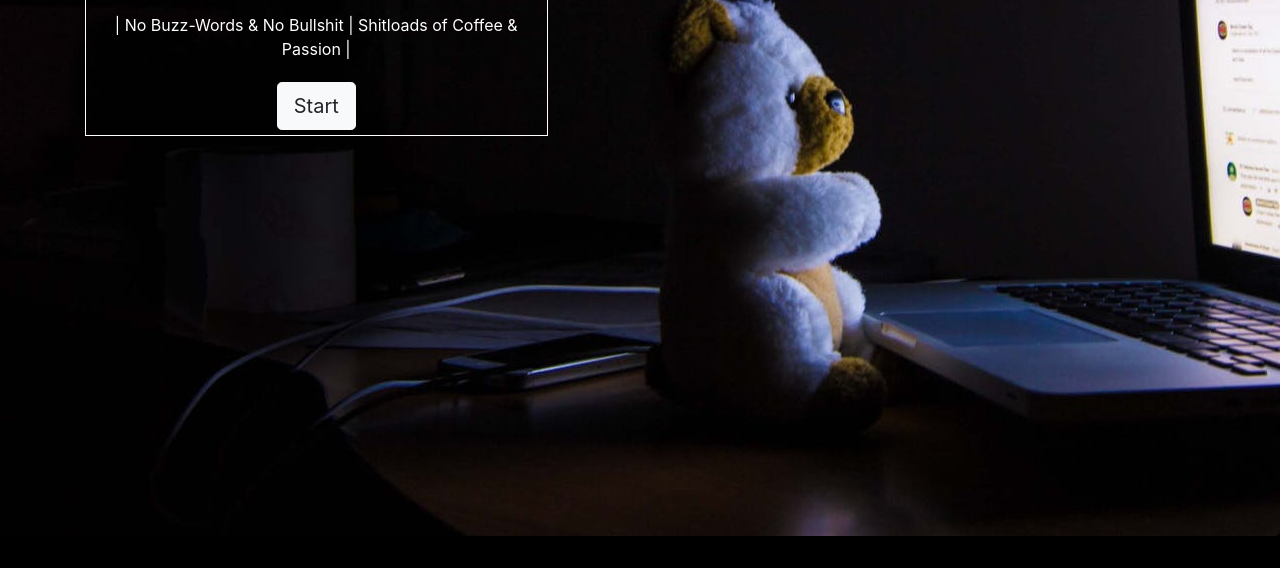
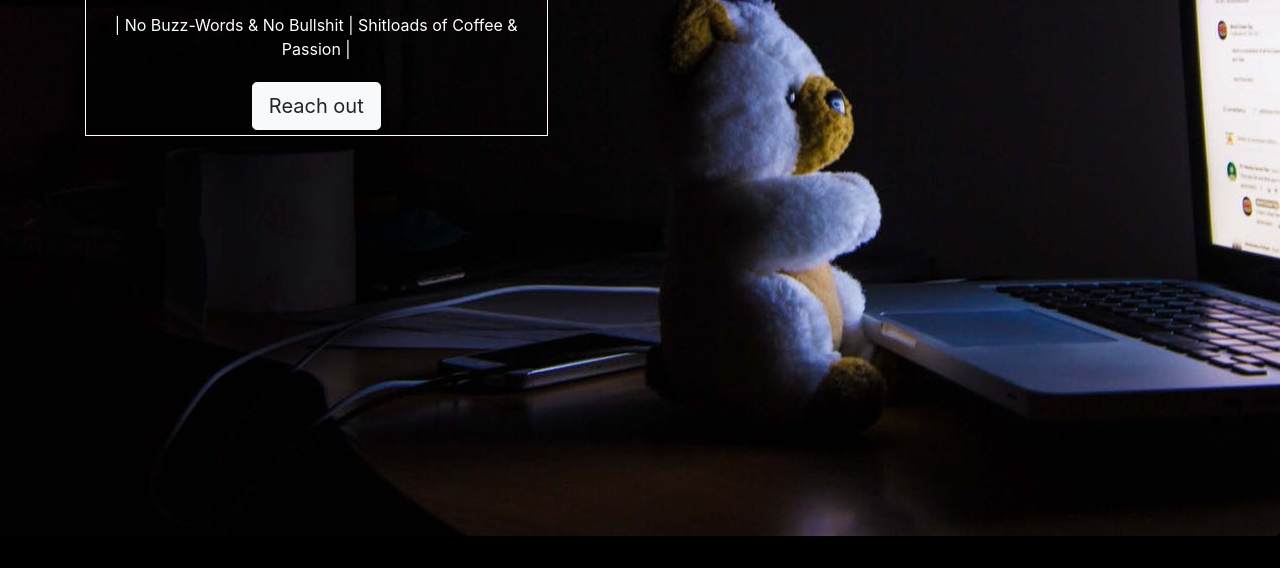
Before and after one commit to SebastianNagl/frontend-learning, a plain HTML site: page CS50/project0/index.html in a window 1280 px wide. Shown: the part 264-832 px from the top of the page. Drawn offline with nearby package versions, Linux system fonts and the light colour scheme.

Commit message:
contact v2

```diff
--- a/CS50/project0/index.html
+++ b/CS50/project0/index.html
@@ -72,7 +72,7 @@
                     <h1 class="display-4">@Psch0rr95</h1>
                     <p class="lead">My nightly journey towards real Legal Engineering</p>
                     <p>| No Buzz-Words & No Bullshit | Shitloads of Coffee & Passion |</p>
-                    <a class="btn btn-light btn-lg" href="./html/contact.html" role="button">Start</a>
+                    <a class="btn btn-light btn-lg" href="./html/contact.html" role="button">Reach out</a>
                 </div>
                 </div>
 
```
